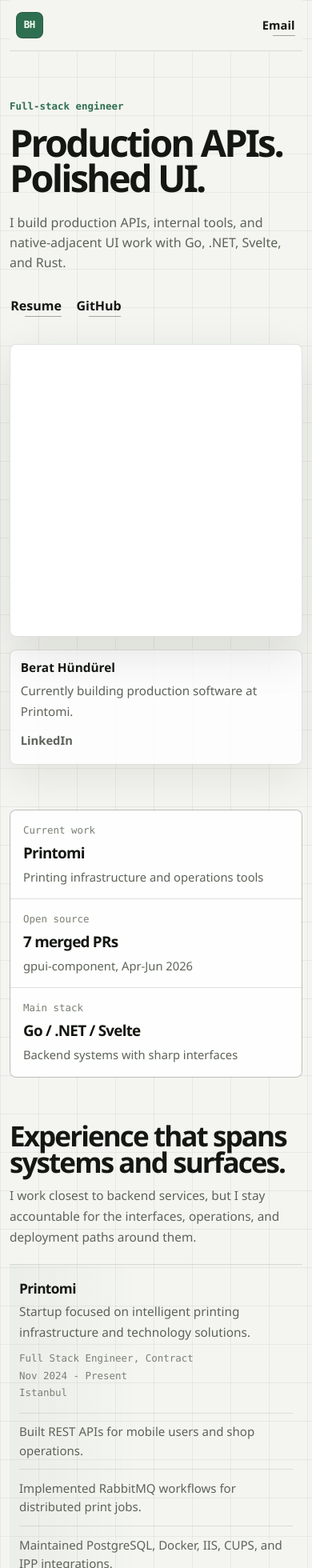
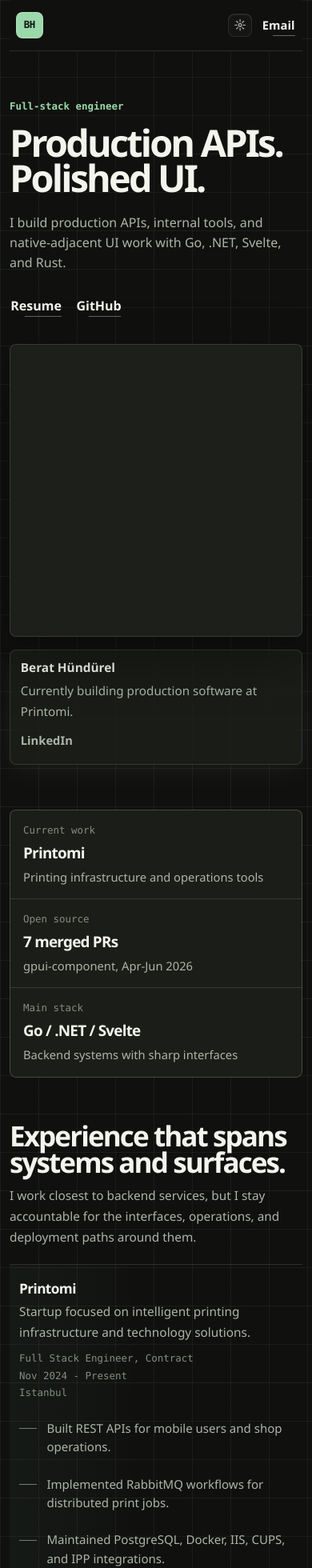
Before and after one commit to BeratHundurel/portfolio, a SvelteKit app: page / in a window 390 px wide. Shown: the top 1960 px of the page at 80% size. Built offline with nearby package versions, Linux system fonts and the light colour scheme.

Commit message:
Add dark and light theming with toggle
Persist user theme in localStorage and initialize on load.
Define theming with data-theme and CSS variables.
Add a header toggle to switch themes and persist choice.

```diff
--- a/src/app.html
+++ b/src/app.html
@@ -1,8 +1,21 @@
 <!doctype html>
-<html lang="en">
+<html lang="en" data-theme="dark">
 	<head>
 		<meta charset="utf-8" />
 		<meta name="viewport" content="width=device-width, initial-scale=1" />
+		<script>
+			(() => {
+				try {
+					const stored = localStorage.getItem('portfolio-theme');
+					const theme = stored === 'light' || stored === 'dark' ? stored : 'dark';
+					document.documentElement.dataset.theme = theme;
+					document.documentElement.style.colorScheme = theme;
+				} catch {
+					document.documentElement.dataset.theme = 'dark';
+					document.documentElement.style.colorScheme = 'dark';
+				}
+			})();
+		</script>
 		%sveltekit.head%
 	</head>
 	<body data-sveltekit-preload-data="hover">
--- a/src/routes/+page.svelte
+++ b/src/routes/+page.svelte
@@ -1,4 +1,28 @@
 <script lang="ts">
+	import { onMount } from 'svelte';
+
+	type Theme = 'dark' | 'light';
+
+	let theme: Theme = 'dark';
+
+	const setTheme = (nextTheme: Theme) => {
+		theme = nextTheme;
+
+		if (typeof document !== 'undefined') {
+			document.documentElement.dataset.theme = nextTheme;
+			document.documentElement.style.colorScheme = nextTheme;
+		}
+
+		if (typeof localStorage !== 'undefined') {
+			localStorage.setItem('portfolio-theme', nextTheme);
+		}
+	};
+
+	onMount(() => {
+		const currentTheme = document.documentElement.dataset.theme;
+		setTheme(currentTheme === 'light' ? 'light' : 'dark');
+	});
+
 	const heroCopy =
 		'I build production APIs, internal tools, and native-adjacent UI work with Go, .NET, Svelte, and Rust.';
 
@@ -208,17 +232,30 @@
 <a class="skip-link" href="#main">Skip to content</a>
 
 <header class="site-nav" aria-label="Primary navigation">
-	<a class="brand-lockup" href="#main" aria-label="Berat Hündürel home">
-		<span class="brand-mark">BH</span>
-		<span class="brand-text">Berat Hündürel</span>
-	</a>
+	<div class="nav-left">
+		<a class="brand-lockup" href="#main" aria-label="Berat Hündürel home">
+			<span class="brand-mark">BH</span>
+			<span class="brand-text">Berat Hündürel</span>
+		</a>
+	</div>
 	<nav class="nav-links" aria-label="Sections">
 		<a href="#experience">Experience</a>
 		<a href="#open-source">Open source</a>
 		<a href="#projects">Projects</a>
 		<a href="#skills">Skills</a>
 	</nav>
-	<a class="nav-cta" href="mailto:berat.hundurel@hotmail.com">Email</a>
+	<div class="nav-actions">
+		<button
+			class="theme-toggle"
+			type="button"
+			aria-label={theme === 'dark' ? 'Use day theme' : 'Use night theme'}
+			title={theme === 'dark' ? 'Day theme' : 'Night theme'}
+			onclick={() => setTheme(theme === 'dark' ? 'light' : 'dark')}
+		>
+			<span aria-hidden="true">{theme === 'dark' ? '☼' : '☾'}</span>
+		</button>
+		<a class="nav-cta" href="mailto:berat.hundurel@hotmail.com">Email</a>
+	</div>
 </header>
 
 <main id="main" class="page-shell">
--- a/src/routes/layout.css
+++ b/src/routes/layout.css
@@ -1,28 +1,8 @@
 @import 'tailwindcss';
 
-:root {
-	color-scheme: light dark;
-	--bg: #f4f5f0;
-	--bg-soft: #eceee7;
-	--surface: #ffffff;
-	--surface-soft: #f8f9f4;
-	--text: #151712;
-	--muted: #5d6359;
-	--subtle: #7a8075;
-	--border: rgba(21, 23, 18, 0.13);
-	--border-strong: rgba(21, 23, 18, 0.24);
-	--accent: #2f6f51;
-	--accent-soft: rgba(47, 111, 81, 0.13);
-	--accent-text: #f5fff8;
-	--shadow: 0 20px 60px rgba(34, 40, 30, 0.12);
-	--mono: 'Cascadia Code', 'SFMono-Regular', Menlo, Monaco, Consolas, monospace;
-	--sans:
-		Aptos, 'Segoe UI Variable', 'Segoe UI', system-ui, -apple-system, BlinkMacSystemFont, sans-serif;
-	--radius: 8px;
-}
-
-@media (prefers-color-scheme: dark) {
-	:root {
+:root,
+:root[data-theme='dark'] {
+	color-scheme: dark;
 	--bg: #10110f;
 	--bg-soft: #181a16;
 	--surface: #1d1f1a;
@@ -35,8 +15,42 @@
 	--accent: #9bd8aa;
 	--accent-soft: rgba(155, 216, 170, 0.12);
 	--accent-text: #0d160f;
+	--grid-line: rgba(243, 244, 236, 0.055);
+	--grain-opacity: 0.28;
 	--shadow: 0 24px 70px rgba(0, 0, 0, 0.35);
+	--section-wash: linear-gradient(
+		90deg,
+		color-mix(in srgb, var(--accent-soft) 36%, transparent),
+		transparent 44%
+	);
+	--section-wash-hover: linear-gradient(
+		90deg,
+		color-mix(in srgb, var(--accent-soft) 58%, transparent),
+		transparent 50%
+	);
+	--mono: 'Cascadia Code', 'SFMono-Regular', Menlo, Monaco, Consolas, monospace;
+	--sans:
+		Aptos, 'Segoe UI Variable', 'Segoe UI', system-ui, -apple-system, BlinkMacSystemFont, sans-serif;
+	--radius: 8px;
 }
+
+:root[data-theme='light'] {
+	color-scheme: light;
+	--bg: #eef1e8;
+	--bg-soft: #e3e7dc;
+	--surface: #fbfcf7;
+	--surface-soft: #f1f4ed;
+	--text: #11140f;
+	--muted: #4d584c;
+	--subtle: #6a7466;
+	--border: rgba(17, 20, 15, 0.16);
+	--border-strong: rgba(17, 20, 15, 0.28);
+	--accent: #2c7552;
+	--accent-soft: rgba(44, 117, 82, 0.11);
+	--accent-text: #f8fff9;
+	--grid-line: rgba(17, 20, 15, 0.055);
+	--grain-opacity: 0.14;
+	--shadow: 0 14px 36px rgba(33, 43, 28, 0.075);
 }
 
 * {
@@ -54,9 +68,8 @@
 	font-family: var(--sans);
 	color: var(--text);
 	background:
-		linear-gradient(90deg, color-mix(in srgb, var(--border) 46%, transparent) 1px, transparent 1px),
-		linear-gradient(color-mix(in srgb, var(--border) 46%, transparent) 1px, transparent 1px),
-		var(--bg);
+		linear-gradient(90deg, var(--grid-line) 1px, transparent 1px),
+		linear-gradient(var(--grid-line) 1px, transparent 1px), var(--bg);
 	background-size: 48px 48px;
 	text-rendering: optimizeLegibility;
 	-webkit-font-smoothing: antialiased;
@@ -69,7 +82,7 @@
 	z-index: 60;
 	pointer-events: none;
 	content: '';
-	opacity: 0.28;
+	opacity: var(--grain-opacity);
 	background-image: radial-gradient(
 		color-mix(in srgb, var(--text) 18%, transparent) 0.6px,
 		transparent 0.6px
@@ -168,6 +181,8 @@
 }
 
 .brand-lockup,
+.nav-left,
+.nav-actions,
 .nav-links,
 .footer-links,
 .hero-actions,
@@ -181,6 +196,11 @@
 	min-width: 0;
 	font-weight: 700;
 	letter-spacing: -0.03em;
+}
+
+.nav-left {
+	gap: 0.8rem;
+	min-width: 0;
 }
 
 .brand-mark {
@@ -212,6 +232,7 @@
 
 .nav-links a,
 .nav-cta,
+.theme-toggle,
 .footer-links a,
 .profile-link {
 	border-radius: var(--radius);
@@ -231,10 +252,41 @@
 }
 
 .nav-links a:hover,
+.theme-toggle:hover,
 .footer-links a:hover,
 .profile-link:hover {
 	color: var(--text);
 	background: color-mix(in srgb, var(--accent-soft) 72%, transparent);
+}
+
+.nav-actions {
+	gap: 0.8rem;
+	justify-content: flex-end;
+}
+
+.theme-toggle {
+	display: inline-grid;
+	width: 2rem;
+	height: 2rem;
+	place-items: center;
+	padding: 0;
+	border: 1px solid color-mix(in srgb, var(--border) 78%, transparent);
+	color: var(--muted);
+	background: color-mix(in srgb, var(--surface) 46%, transparent);
+	font-family: inherit;
+	font-size: 1rem;
+	font-weight: 700;
+	line-height: 1;
+	cursor: pointer;
+	box-shadow: inset 0 1px 0 color-mix(in srgb, var(--text) 7%, transparent);
+}
+
+.theme-toggle span {
+	transform: translateY(-0.02rem);
+}
+
+.theme-toggle:active {
+	transform: translateY(1px);
 }
 
 .nav-cta {
@@ -286,7 +338,7 @@
 	grid-template-columns: minmax(0, 1.35fr) minmax(280px, 0.65fr);
 	gap: clamp(1.5rem, 4vw, 4rem);
 	align-items: stretch;
-	min-height: calc(100dvh - 112px);
+	min-height: clamp(32rem, 70dvh, 42rem);
 }
 
 .hero-copy-block {
@@ -447,7 +499,7 @@
 	border: 1px solid var(--border);
 	border-radius: var(--radius);
 	background: color-mix(in srgb, var(--surface) 82%, transparent);
-	box-shadow: 0 16px 50px color-mix(in srgb, var(--text) 8%, transparent);
+	box-shadow: 0 10px 34px color-mix(in srgb, var(--text) 5%, transparent);
 }
 
 .profile-name {
@@ -536,26 +588,18 @@
 
 .experience-card {
 	display: grid;
-	grid-template-columns: minmax(160px, 0.28fr) minmax(0, 1fr);
+	grid-template-columns: minmax(160px, 0.33fr) minmax(0, 1fr);
 	gap: clamp(1rem, 3vw, 2rem);
 	padding: clamp(1.25rem, 3vw, 2rem) clamp(0.75rem, 2vw, 1rem);
 	border-bottom: 1px solid var(--border);
-	background: linear-gradient(
-		90deg,
-		color-mix(in srgb, var(--accent-soft) 36%, transparent),
-		transparent 44%
-	);
+	background: var(--section-wash);
 	transition:
 		transform 180ms ease,
 		background 180ms ease;
 }
 
 .experience-card:hover {
-	background: linear-gradient(
-		90deg,
-		color-mix(in srgb, var(--accent-soft) 58%, transparent),
-		transparent 50%
-	);
+	background: var(--section-wash-hover);
 }
 
 .experience-heading {
@@ -585,18 +629,28 @@
 .work-points {
 	display: grid;
 	grid-template-columns: repeat(2, minmax(0, 1fr));
-	gap: 0 1rem;
+	gap: 0.45rem 1.35rem;
 	padding: 0;
 	margin: 0;
 	list-style: none;
 }
 
 .work-points li {
-	padding: 0.72rem 0;
-	border-top: 1px solid color-mix(in srgb, var(--border) 82%, transparent);
+	display: flex;
+	gap: 0.8rem;
+	align-items: flex-start;
+	padding: 0.5rem 0;
 	color: var(--muted);
 	font-size: 0.94rem;
 	line-height: 1.55;
+}
+
+.work-points li::before {
+	flex: 0 0 1.35rem;
+	height: 1px;
+	margin-top: 0.73rem;
+	content: '';
+	background: color-mix(in srgb, var(--accent) 58%, transparent);
 }
 
 .oss-layout {
@@ -634,8 +688,9 @@
 	width: 100%;
 	height: 100%;
 	min-height: 0;
-	object-fit: cover;
-	filter: saturate(0.9) contrast(1.02);
+	object-fit: contain;
+	background: #ffffff;
+	filter: none;
 }
 
 .oss-caption {
@@ -841,6 +896,7 @@
 	overflow: hidden;
 	border-top: 1px solid var(--border);
 	border-bottom: 1px solid var(--border);
+	background: var(--section-wash);
 }
 
 .skill-card {
@@ -852,7 +908,7 @@
 	border: 0;
 	border-right: 1px solid var(--border);
 	border-radius: 0;
-	background: color-mix(in srgb, var(--surface) 34%, transparent);
+	background: transparent;
 }
 
 .skill-card:last-child {
@@ -937,6 +993,11 @@
 		min-height: auto;
 	}
 
+	.experience-card,
+	.work-points {
+		grid-template-columns: 1fr;
+	}
+
 	.hero-copy-block {
 		padding-top: 2.5rem;
 	}
@@ -998,6 +1059,10 @@
 
 	.nav-links {
 		display: none;
+	}
+
+	.nav-actions {
+		gap: 0.7rem;
 	}
 
 	.brand-text {
@@ -1121,6 +1186,12 @@
 		flex: 0 0 auto;
 	}
 
+	.theme-toggle {
+		width: 1.86rem;
+		height: 1.86rem;
+		font-size: 0.95rem;
+	}
+
 	.skill-card,
 	.skill-card:nth-child(2n),
 	.skill-card:nth-child(-n + 4) {
```
Lines whose indentation alone changed are shown as unchanged.
